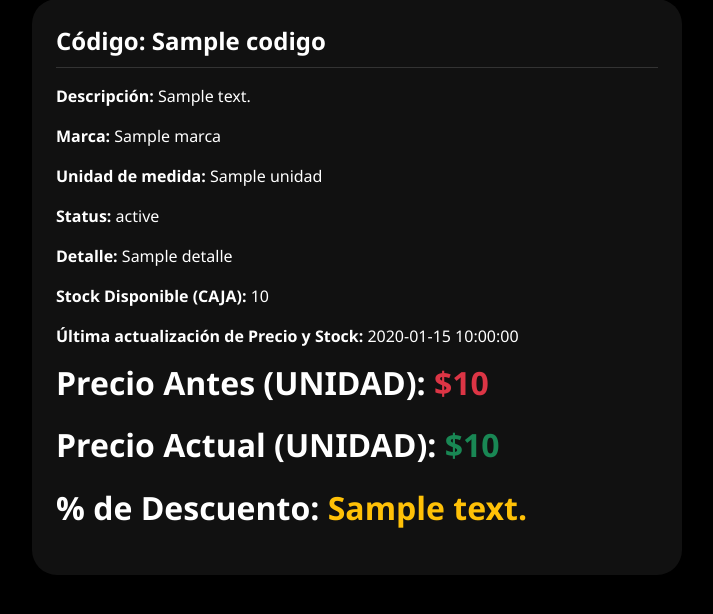
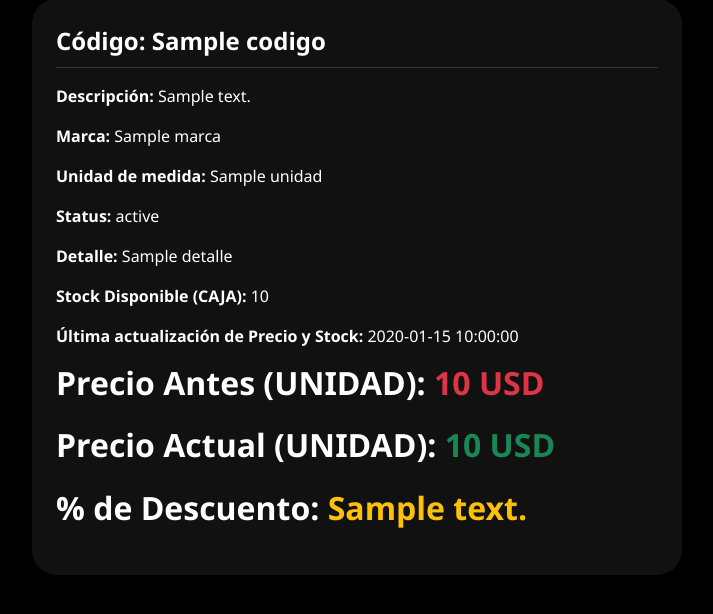
Before and after one commit to Rouchard/tumpar-etiquetas, a Flask app: template templates/producto.html in a window 1280 px wide. Shown: the part 151-765 px from the top of the page, without its empty margins (283-996 px from the left). Run offline with Flask 3, Linux system fonts and the light colour scheme; the template is opened without the code that fills it: most values are stand-ins (such as "Sample title", 1, 10 or a date in 2020); parts of the project's set-up code (start-up, migrations or seed data) failed here and were passed over.

Commit message:
Stock 29/9 3 y cambio de $ a USD

```diff
--- a/templates/producto.html
+++ b/templates/producto.html
@@ -54,14 +54,14 @@
             <!-- Siempre mostrar como descontinuado -->
             {% if item.unidad == "CAJA" %}
                 <h2><p class="text-white"><strong>Precio Antes M2:</strong>
-                    <span class="text-danger fw-semibold">${{ item.preciom2_antes }}</span></p></h2>
+                    <span class="text-danger fw-semibold">{{ item.preciom2_antes }} USD</span></p></h2>
                 <h2><p class="text-white"><strong>Precio Actual M2:</strong>
-                    <span class="text-success fw-semibold">${{ item.preciom2 }}</span></p></h2>
+                    <span class="text-success fw-semibold">{{ item.preciom2 }} USD</span></p></h2>
             {% else %}
                 <h2><p class="text-white"><strong>Precio Antes (UNIDAD):</strong>
-                    <span class="text-danger fw-semibold">${{ item.precio_antes }}</span></p></h2>
+                    <span class="text-danger fw-semibold">{{ item.precio_antes }} USD</span></p></h2>
                 <h2><p class="text-white"><strong>Precio Actual (UNIDAD):</strong>
-                    <span class="text-success fw-semibold">${{ item.precio }}</span></p></h2>
+                    <span class="text-success fw-semibold">{{ item.precio }} USD</span></p></h2>
             {% endif %}
             <h2><p class="text-white"><strong>% de Descuento:</strong>
                 <span class="text-warning fw-semibold">{{ item.descuento }}</span></p></h2>
```
Also changed, not shown: 1 other file.
